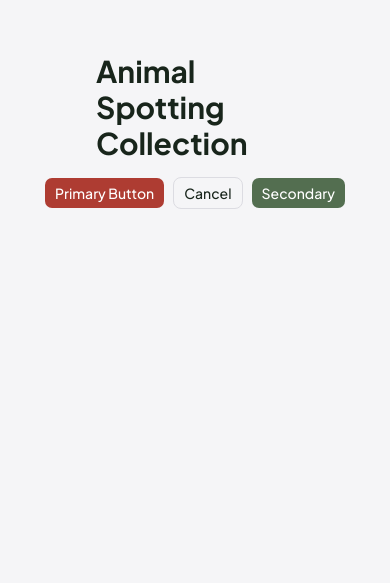
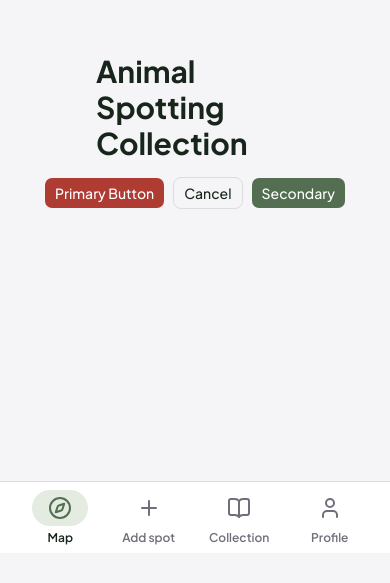
Before and after one commit to Kittikav1n/ANIMAL-SPOTTING-COLLECTION, a Next.js app in the folder my-web-app/: page / in a window 390 px wide. Shown: the part 291-874 px from the top of the page. Before the commit the page ends 844 px from the top, so only its background shows below. Built offline with nearby package versions, Linux system fonts and the light colour scheme.

Commit message:
navigation

```diff
--- a/my-web-app/app/globals.css
+++ b/my-web-app/app/globals.css
@@ -145,7 +145,7 @@
     @apply border-border outline-ring/50;
   }
   body {
-    @apply bg-background text-foreground font-sans;
+    @apply bg-background text-foreground font-sans font-semibold;
   }
   html {
     @apply font-sans;
--- a/my-web-app/app/layout.tsx
+++ b/my-web-app/app/layout.tsx
@@ -1,6 +1,7 @@
 import type { Metadata } from "next";
 import { Plus_Jakarta_Sans } from "next/font/google";
 import "./globals.css";
+import { Navigation } from "@/components/ui/createOC/navigation";
 
 const plusJakartaSans = Plus_Jakarta_Sans({
   subsets: ["latin"],
@@ -18,8 +19,13 @@ export default function RootLayout({
   children: React.ReactNode;
 }>) {
   return (
-    <html lang="en" className={`${plusJakartaSans.variable} h-full antialiased`}>
-      <body className="min-h-full flex flex-col font-sans">{children}</body>
-    </html>
+      <html lang="en" className={`${plusJakartaSans.variable} h-full antialiased`}>
+        <body className="min-h-full flex flex-col font-sans bg-background text-foreground">
+          <Navigation />
+          <div className="flex-1 pb-24 md:pb-0 md:pl-20">
+            {children}
+          </div>
+        </body>
+      </html>
   );
 }
--- /dev/null
+++ b/my-web-app/components/ui/createOC/navigation.tsx
@@ -0,0 +1,72 @@
+"use client"
+
+import Link from "next/link"
+import { usePathname } from "next/navigation"
+import { Compass, Plus, BookOpen, User } from "lucide-react"
+
+const navItems = [
+  { label: "Map", href: "/map", icon: Compass },
+  { label: "Add spot", href: "/add-spot", icon: Plus, mobileOnly: true },
+  { label: "Collection", href: "/collection", icon: BookOpen },
+  { label: "Profile", href: "/profile", icon: User },
+]
+
+export function Navigation() {
+  const pathname = usePathname()
+
+  return (
+    <>
+      <aside className="fixed left-0 top-0 hidden h-screen w-18 flex-col items-center gap-8 border-r border-border bg-card py-8 sm:flex z-50">
+        <div className="flex flex-col items-center gap-6">
+          {navItems
+            .filter((item) => !item.mobileOnly)
+            .map((item) => {
+              const Icon = item.icon
+              const isActive = pathname === item.href || (item.href === "/map" && pathname === "/")
+
+              return (
+                <Link
+                  key={item.href}
+                  href={item.href}
+                  className={`flex flex-col items-center gap-1.5 transition-colors ${
+                    isActive ? "text-foreground" : "text-muted-foreground hover:text-foreground"
+                  }`}
+                >
+                  <div className={`p-2.5 rounded-full transition-all ${isActive ? "bg-accent text-secondary" : ""}`}>
+                    <Icon className="size-6 stroke-[2]" />
+                  </div>
+                  <span className="text-xs">{item.label}</span>
+                </Link>
+              )
+            })}
+        </div>
+      </aside>
+
+      <nav className="fixed bottom-0 left-0 right-0 z-50 flex h-18 items-center justify-around border-t border-border bg-card/95 px-4 backdrop-blur-md sm:hidden">
+        {navItems.map((item) => {
+          const Icon = item.icon
+          const isActive = pathname === item.href || (item.href === "/map" && pathname === "/")
+
+          return (
+            <Link
+              key={item.href}
+              href={item.href}
+              className={`flex flex-col items-center justify-center gap-1 transition-all ${
+                isActive ? "text-foreground" : "text-muted-foreground hover:text-foreground"
+              }`}
+            >
+              <div
+                className={`flex items-center justify-center rounded-full transition-all ${
+                  isActive ? "bg-accent text-secondary px-4 py-1.5" : "px-4 py-1.5"
+                }`}
+              >
+                <Icon className="size-6 stroke-[2]" />
+              </div>
+              <span className="text-xs">{item.label}</span>
+            </Link>
+          )
+        })}
+      </nav>
+    </>
+  )
+}
```
